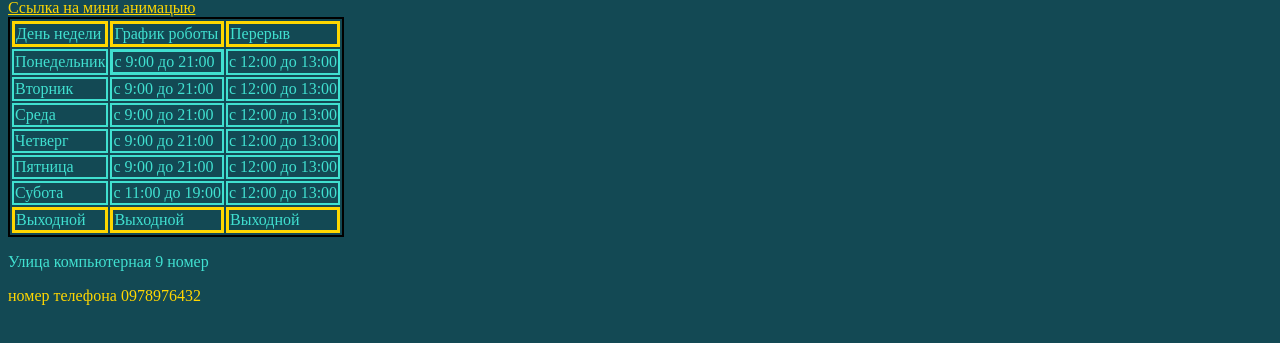
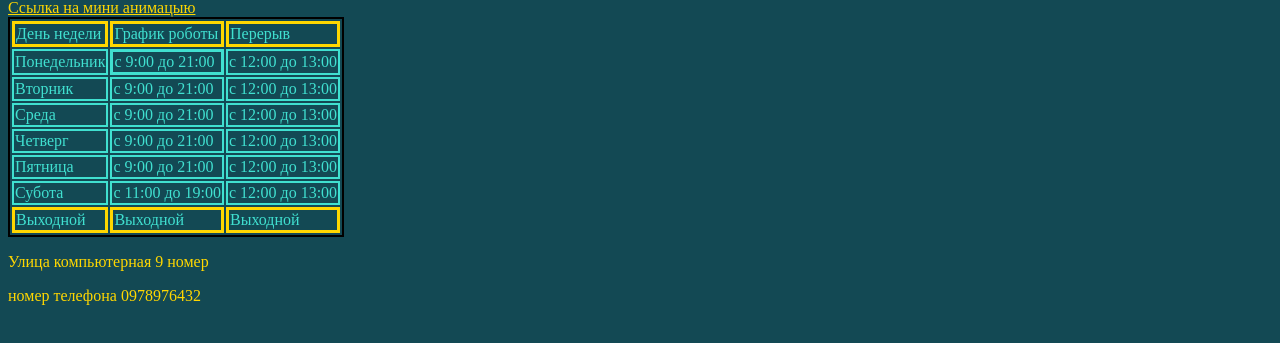
Before and after one commit to DRLink28/KingPC, a plain HTML site: page index.html in a window 1280 px wide. Shown: the part 435-778 px from the top of the page. Drawn offline with Linux system fonts and the light colour scheme.

Commit message:
Update index.html

```diff
--- a/index.html
+++ b/index.html
@@ -57,7 +57,7 @@
             </table>
         </main>
         <footer>
-        <p>Улица компьютерная 9 номер</p>
+        <p style="color: gold">Улица компьютерная 9 номер</p>
         <p style="color: gold">номер телефона 0978976432</p>
         </footer>
     </body>
```
